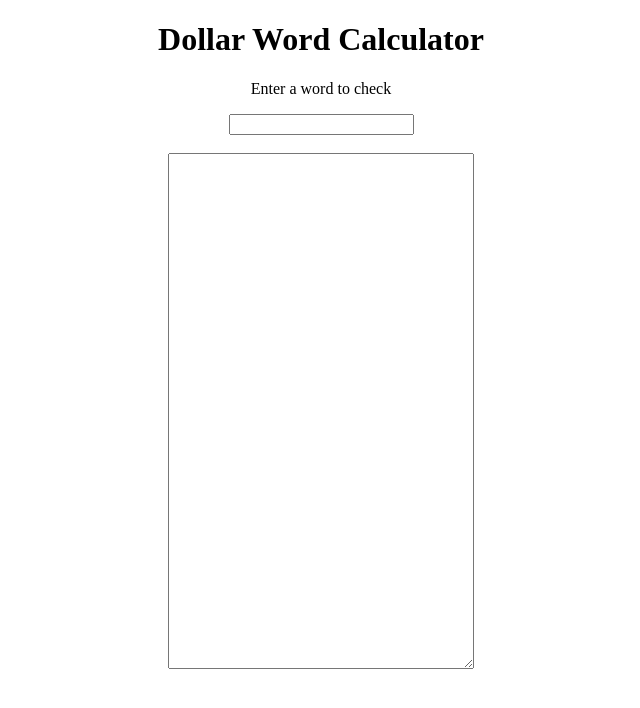
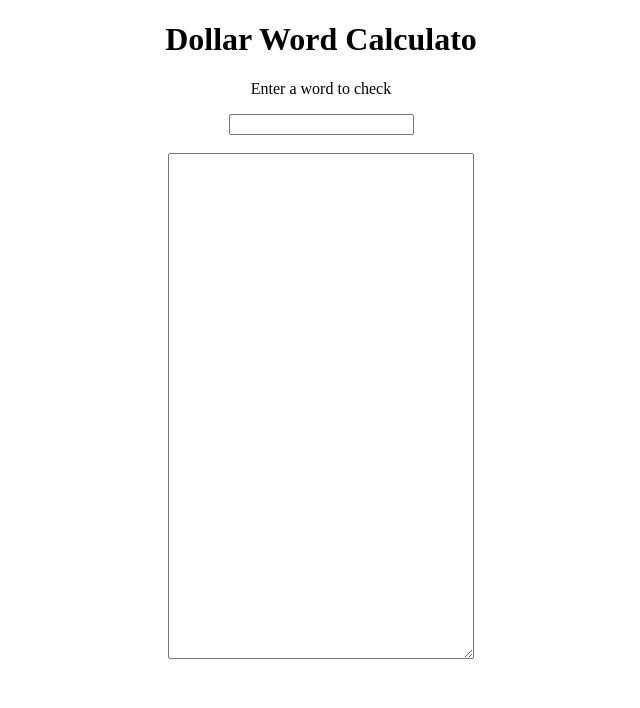
Before and after one commit to mebartsch/mebartsch.github.io, a Jekyll site: the page projects/Dollar-Word/index.html, which Jekyll copies as it is, in a window 1280 px wide. Shown: the top 708 px of the page, without its empty margins (319-959 px from the left). Built offline with Jekyll 4.4.1, drawn with Linux system fonts in a browser that asks for light colours.

Commit message:
Update index.html

```diff
--- a/projects/Dollar-Word/index.html
+++ b/projects/Dollar-Word/index.html
@@ -12,7 +12,7 @@
         <style type="text/css">
             textarea {
                 width: 300px;
-                height: 510px;
+                height: 500px;
  	        font size: 2em;
  	        font-weight: bold;
  	        font-family: Verdana, Arial, Helvetica, sans-serif;
@@ -31,7 +31,7 @@
 
 	  </style>
 
-	<h1> Dollar Word Calculator </h1>
+	<h1> Dollar Word Calculato </h1>
 
       </head>
       <body>
```
